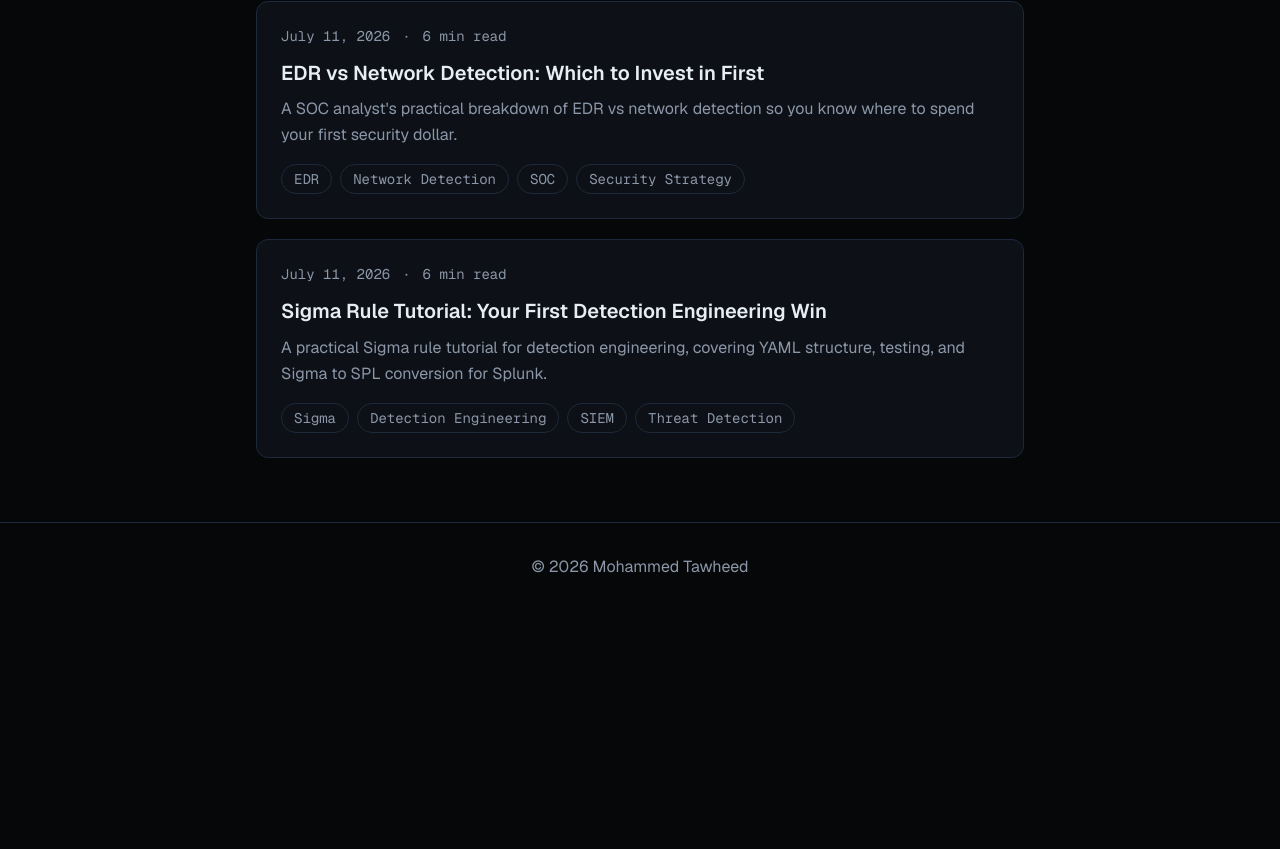
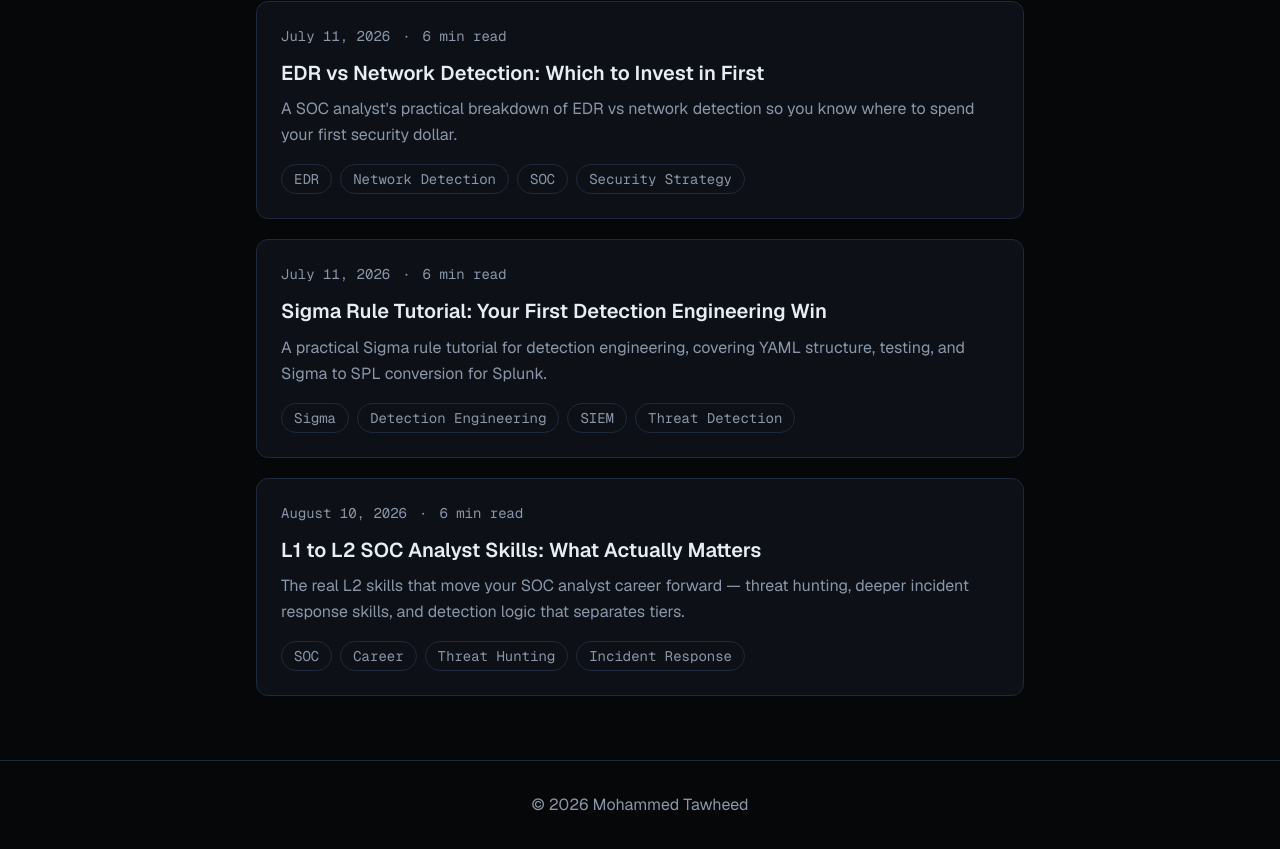
Before and after one commit to Tawheed30/portfolio, a Next.js app: page /blog in a window 1280 px wide. Shown: the part 1780-2629 px from the top of the page. Before the commit the page ends 2391 px from the top, so only its background shows below. Built offline with nearby package versions, Linux system fonts and the light colour scheme.

Commit message:
feat: Auto-generate blog post

```diff
--- a/src/data/blog.ts
+++ b/src/data/blog.ts
@@ -327,6 +327,40 @@ export const posts: BlogPost[] = [
         }
   ]
   },
+  {
+    slug: "l1-to-l2-soc-analyst-skills-that-matter",
+    title: "L1 to L2 SOC Analyst Skills: What Actually Matters",
+    date: "2026-08-10",
+    excerpt: "The real L2 skills that move your SOC analyst career forward — threat hunting, deeper incident response skills, and detection logic that separates tiers.",
+    readingTime: "6 min read",
+    tags: ["SOC","Career","Threat Hunting","Incident Response"],
+    keywords: ["SOC analyst career","L2 skills","threat hunting","incident response skills","SOC analyst tier 2","MITRE ATT&CK"],
+    content:   [
+        {
+              "body": "If you're an L1 analyst trying to figure out what actually pushes a SOC analyst career from tier 1 to tier 2, you're asking the right question. Plenty of advice treats the L1 to L2 jump like a certification checklist, but the L2 skills that matter are less about badges and more about how you think. As someone working L1 alerts day to day — triaging Splunk and QRadar, chasing phishing and malicious URLs, mapping to MITRE ATT&CK — I've seen where the line between tiers really sits. It comes down to threat hunting instincts and stronger incident response skills, not just faster alert closing."
+        },
+        {
+              "heading": "Stop Closing Alerts, Start Asking Why",
+              "body": "The biggest mindset shift in a SOC analyst career is moving from 'is this alert benign or malicious?' to 'what does this alert tell me about what's happening across the environment?' L1 work is largely reactive: an alert fires, you triage it, you document evidence, you escalate per workflow. L2 analysts pull the thread further. When a suspicious PowerShell command fires, they don't just verdict it — they ask whether the parent process is normal, whether the same host reached out to unusual domains, and whether other endpoints show similar behavior. That correlation habit is trainable at L1: every time you close an alert, spend two extra minutes asking what you'd check if it were real."
+        },
+        {
+              "heading": "Learn Query Language, Not Just the Console",
+              "body": "Clicking through a Splunk dashboard or QRadar's offense view gets you through L1. Writing your own searches gets you to L2. Get comfortable with SPL in Splunk and AQL in QRadar so you can pivot on your own questions instead of waiting for a canned dashboard. Practical starting points: aggregate by source and destination, filter noisy known-good, and build searches that surface rare parent-child process pairs or first-time-seen external connections. This is also where threat hunting starts — a hunt is really just a hypothesis expressed as a query, then refined until you either confirm activity or rule it out."
+        },
+        {
+              "heading": "Build Real Threat Hunting Habits",
+              "body": "Threat hunting is the skill most associated with L2, and it's the one you can practice today for free. Pick a MITRE ATT&CK technique — say T1059 (Command and Scripting Interpreter) or T1071 (Application Layer Protocol) — and go looking for it in your logs without an alert telling you to. You won't always find something, and that's the point: hunting is about reducing uncertainty, not scoring kills. Use ATT&CK as your map so your hunts are structured and repeatable rather than random log-staring. Documenting a hunt hypothesis and outcome, even a negative one, is exactly the kind of artifact L2 work produces."
+        },
+        {
+              "heading": "Sharpen Incident Response Skills",
+              "body": "Stronger incident response skills separate an escalation from a full investigation. At L1 you gather evidence and hand off. Moving up means understanding what happens next: scoping the blast radius, reconstructing a timeline, and knowing containment options for your EDR before you need them. Learn to write a clear incident narrative — what happened, in order, with the evidence attached — because L2 analysts are trusted to communicate findings, not just collect them. Basic scripting helps here too; a little Python with libraries like pandas for parsing exports or requests for enriching indicators saves real time during a busy investigation."
+        },
+        {
+              "heading": "The Takeaway",
+              "body": "You don't need years of NDR or Sigma-at-scale experience to grow your SOC analyst career. Focus the tier-2 essentials that compound: learn your platform's query language, run structured threat hunts against MITRE ATT&CK, and turn escalations into full investigations with tight incident response skills. Start on your current alerts — every closed ticket is a chance to practice the L2 skills that matter. Want more practical SOC breakdowns like this? Explore the rest of my portfolio for hands-on detection and investigation writeups."
+        }
+  ]
+  },
 ];
 
 export function getPostBySlug(slug: string) {
```
